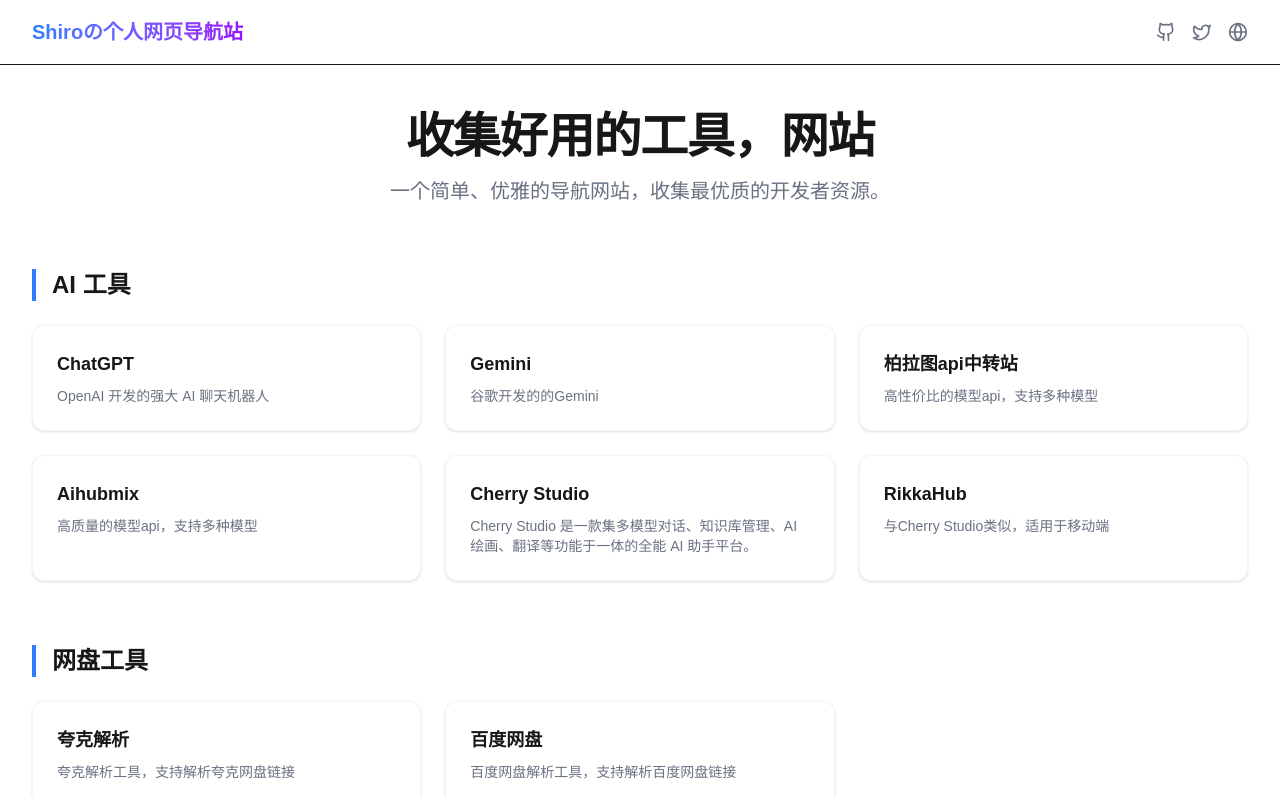
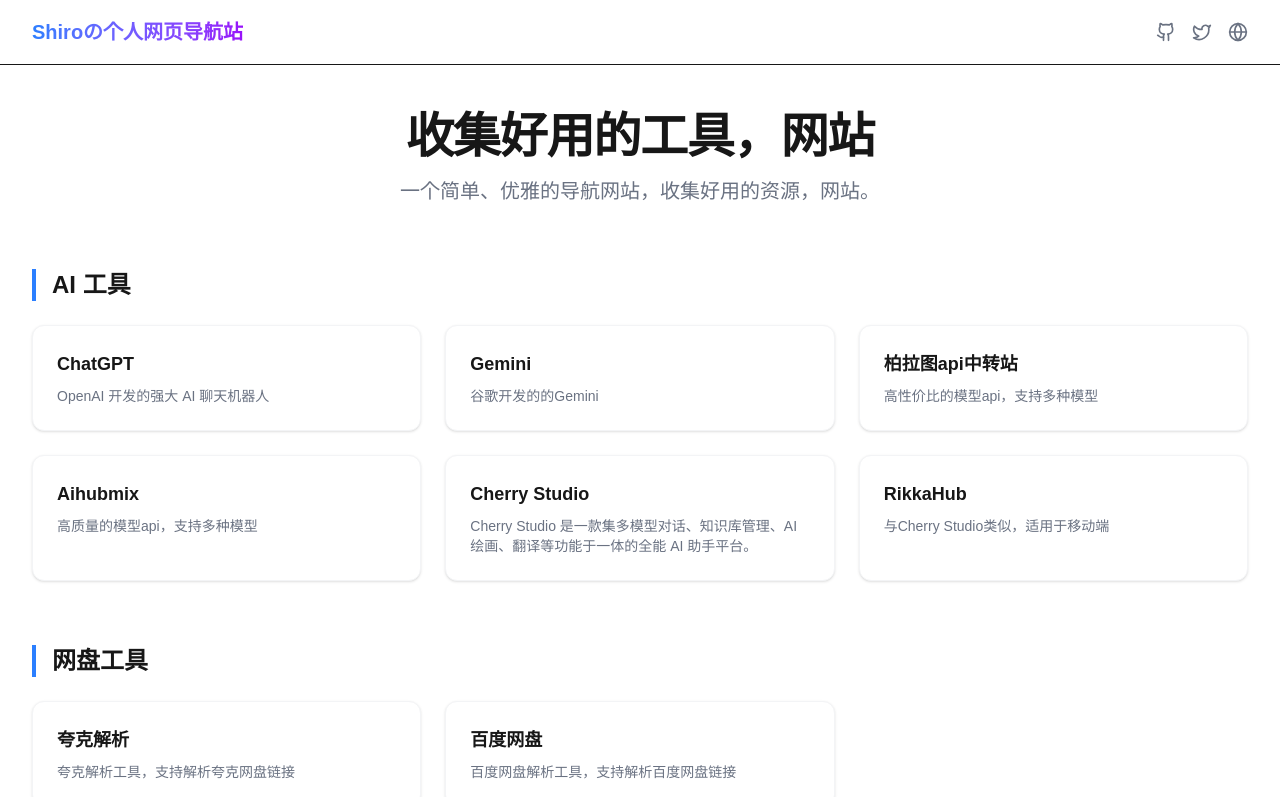
Before and after one commit to luojisama/nav_site, a Next.js app: page / in a window 1280 px wide. Shown: the top 797 px of the page. Built offline with nearby package versions, Linux system fonts and the light colour scheme.

Commit message:
docs: 更新首页描述文案
将描述文案从"收集最优质的开发者资源"修改为"收集好用的资源，网站"，使其更符合实际内容范围

```diff
--- a/app/page.tsx
+++ b/app/page.tsx
@@ -37,7 +37,7 @@ export default function Home() {
             {siteConfig.description}
           </h2>
           <p className="text-xl text-gray-500 max-w-2xl mx-auto">
-            一个简单、优雅的导航网站，收集最优质的开发者资源。
+            一个简单、优雅的导航网站，收集好用的资源，网站。
           </p>
         </div>
 
```
